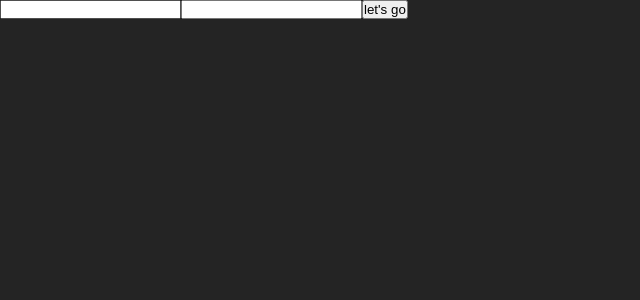
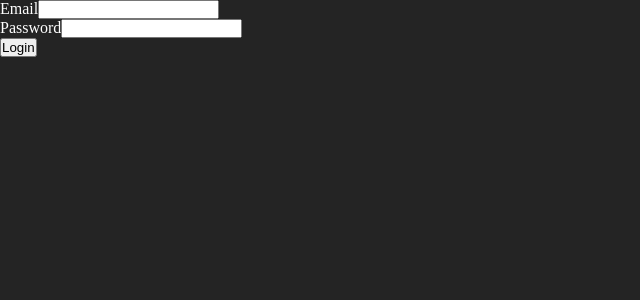
Before and after one commit to Alik64/workoutApp, a React (Create React App) app: page /login in a window 1280 px wide. Shown: the top 300 px of the page, without its empty margins (0-640 px from the left). Built offline with nearby package versions, Linux system fonts and the light colour scheme.

Commit message:
refactoring Login.js

```diff
--- a/src/Pages/Auth/Login.js
+++ b/src/Pages/Auth/Login.js
@@ -1,13 +1,37 @@
 import s from "./Auth.module.css";
+import { useForm } from "react-hook-form";
 
-const Login = () => {
+const LoginScreen = () => {
+  const { register, handleSubmit } = useForm();
+
+  const submitForm = (data) => {
+    console.log(data.email);
+  };
+
   return (
-    <form className={s.root}>
-      <input type="email" />
-      <input type="password" />
-      <button>let's go</button>
+    <form onSubmit={handleSubmit(submitForm)}>
+      <div className="form-group">
+        <label htmlFor="email">Email</label>
+        <input
+          type="email"
+          className="form-input"
+          {...register("email")}
+          required
+        />
+      </div>
+      <div className="form-group">
+        <label htmlFor="password">Password</label>
+        <input
+          type="password"
+          className="form-input"
+          {...register("password")}
+          required
+        />
+      </div>
+      <button type="submit" className="button">
+        Login
+      </button>
     </form>
   );
 };
-
-export default Login;
+export default LoginScreen;
```
